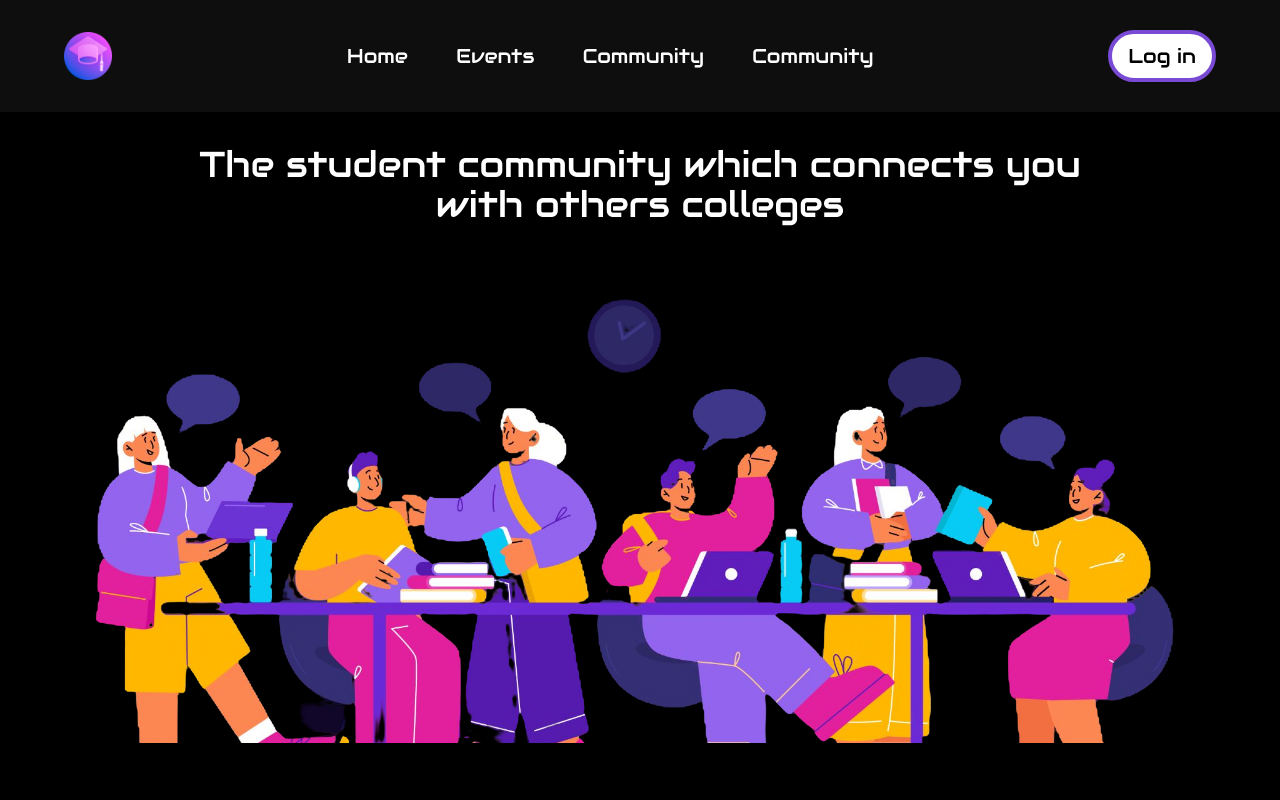
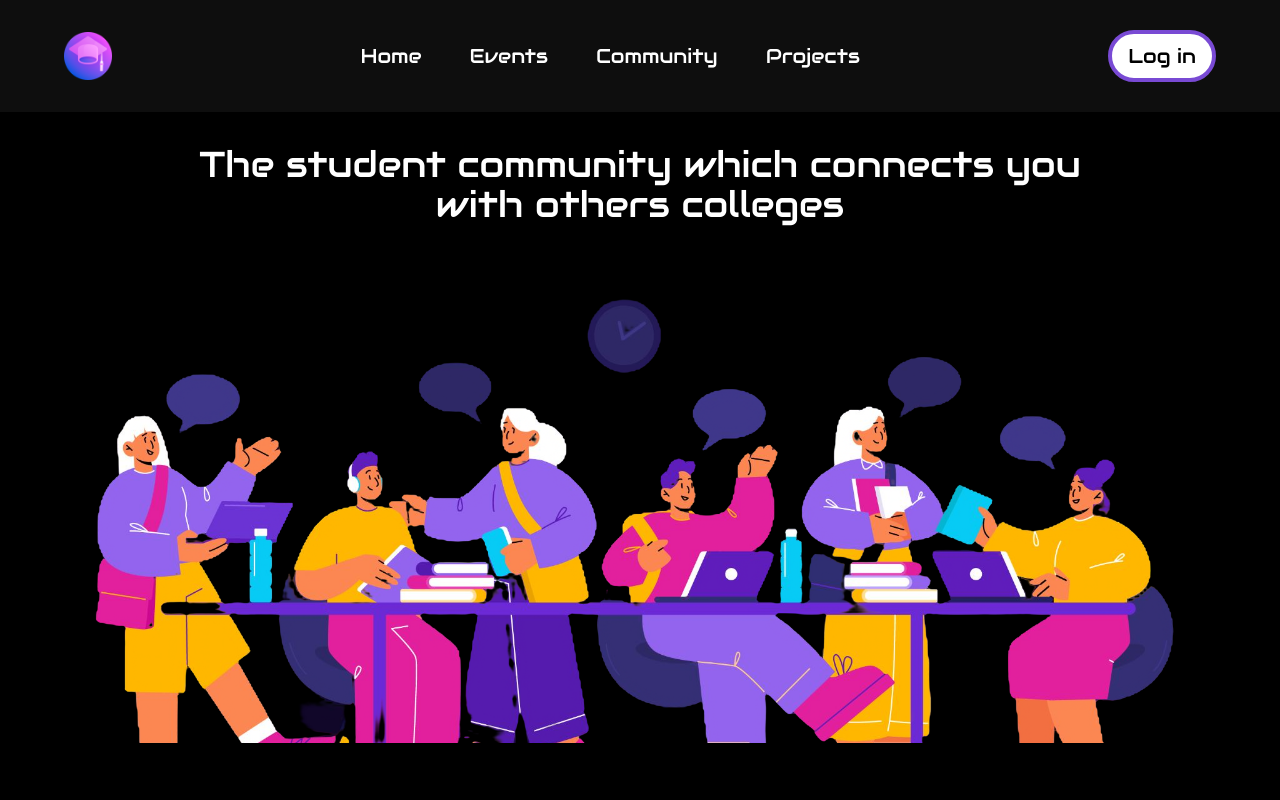
Before and after one commit to Kingshuk3006/collegebuddies, a Next.js app: page / in a window 1280 px wide. Shown: the top 800 px of the page. Built offline with nearby package versions, Linux system fonts and the light colour scheme; no server answers; a web font is replaced by a local one.

Commit message:
project added

```diff
--- a/components/Navbar.js
+++ b/components/Navbar.js
@@ -22,8 +22,8 @@ const navbarData = [
   },
   {
     key: Date.now (),
-    item: 'Community',
-    link: '/community',
+    item: 'Projects',
+    link: '/projectsall',
   },
 ];
 
```
Also changed, not shown: 1 other file (tests, documents, lock files or other folders).
